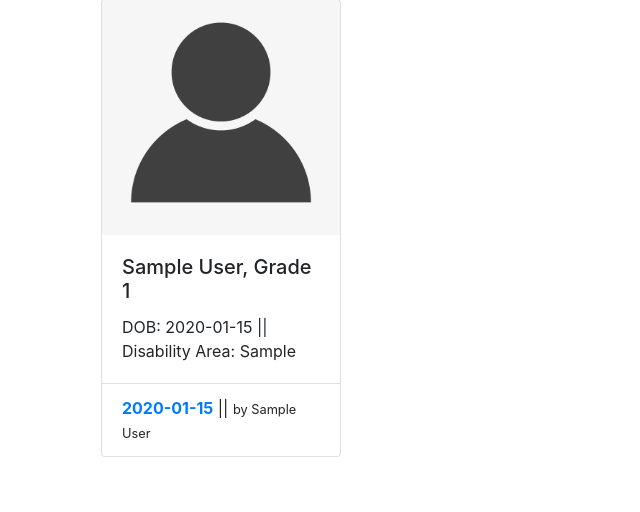
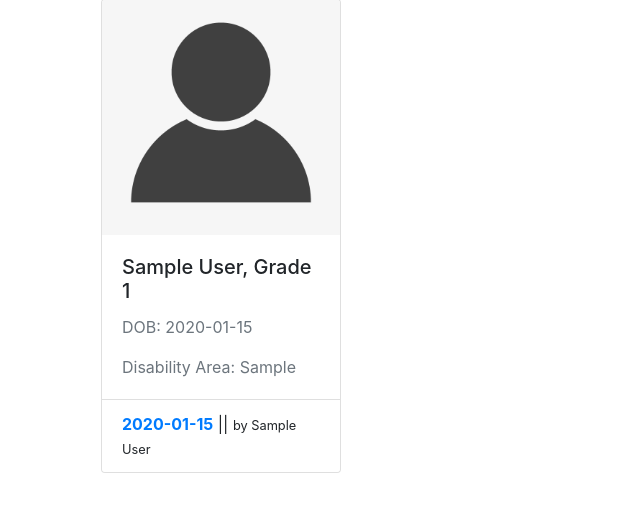
Before and after one commit to jreidmke/capstone01, a Flask app: page /guardian/1 in a window 1280 px wide. Shown: the part 81-593 px from the top of the page, without its empty margins (0-640 px from the left). Run offline with Flask 2, Linux system fonts and the light colour scheme; tables that the repository leaves empty hold one stand-in row (values such as "Sample post"); some libraries are stand-ins or nearby versions.

Commit message:
added is_teacher bool prop to teacher and guardian models

```diff
--- a/models.py
+++ b/models.py
@@ -48,6 +48,8 @@ class Teacher(db.Model):
         nullable=False)
     password = db.Column(db.String,
         nullable=False)
+    is_teacher = db.Column(db.Boolean,
+        default=True)
 
     school = db.relationship('School')
 
@@ -138,6 +140,8 @@ class Guardian(db.Model):
         nullable=False)
     password = db.Column(db.String,
         nullable=False)
+    is_teacher = db.Column(db.Boolean,
+        default=False)
 
     students = db.relationship('Family', cascade='all, delete', backref='guardian')
 
--- a/templates/guardian/guardian-detail.html
+++ b/templates/guardian/guardian-detail.html
@@ -13,7 +13,8 @@
                         <img class="card-img-top" src="../../static/images/anon-profile.png" alt="Card image cap">
                         <div class="card-body">
                             <h5 class="card-title">{{student.student.first_name + ' ' + student.student.last_name + ', '}} Grade {{student.student.grade}}</h5>
-                            <p class="card-text">DOB: {{student.student.dob}} || Disability Area: {{student.student.dis_area}}</p>
+                            <p class="card-text text-secondary">DOB: {{student.student.dob}}</p>
+                            <p class="card-text text-secondary">Disability Area: {{student.student.dis_area}}</p>
                         </div>
                         <ul class="list-group list-group-flush">
                             {% for iep in student.student.ieps|reverse %}
```
